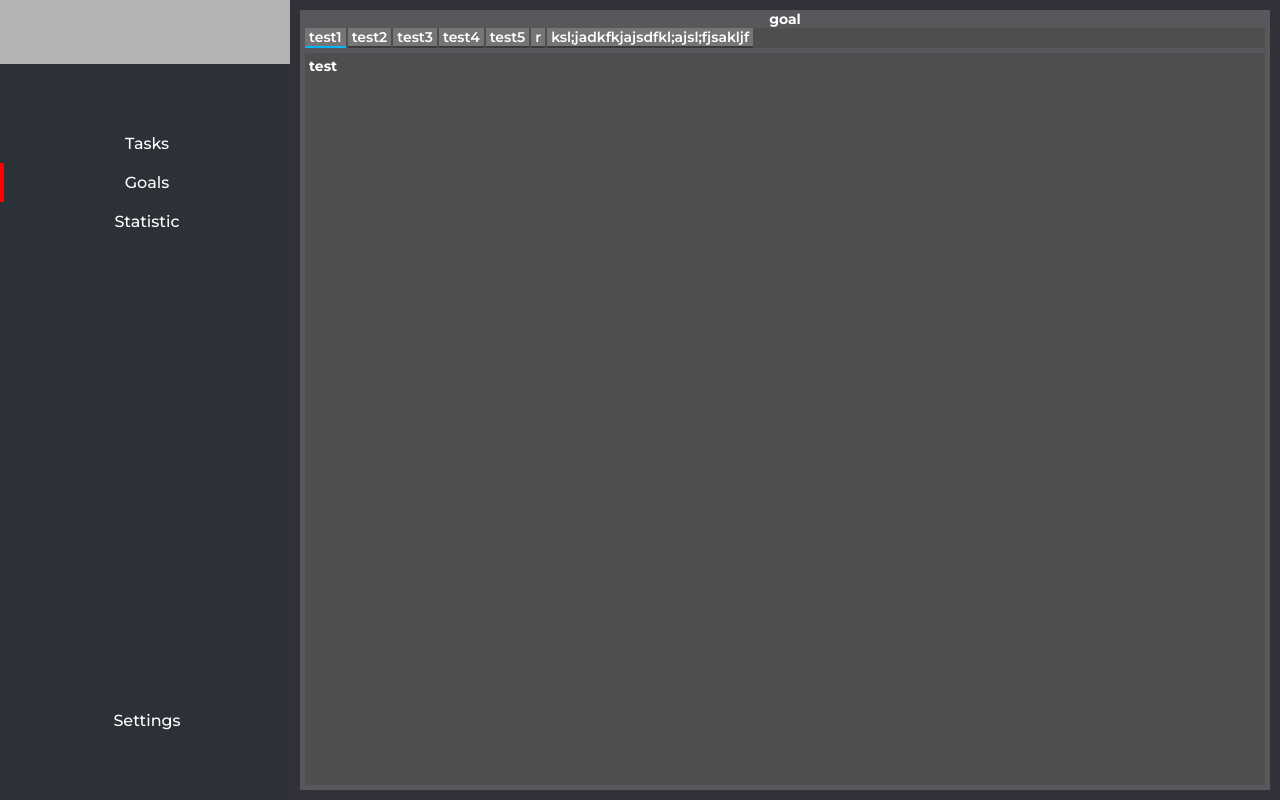
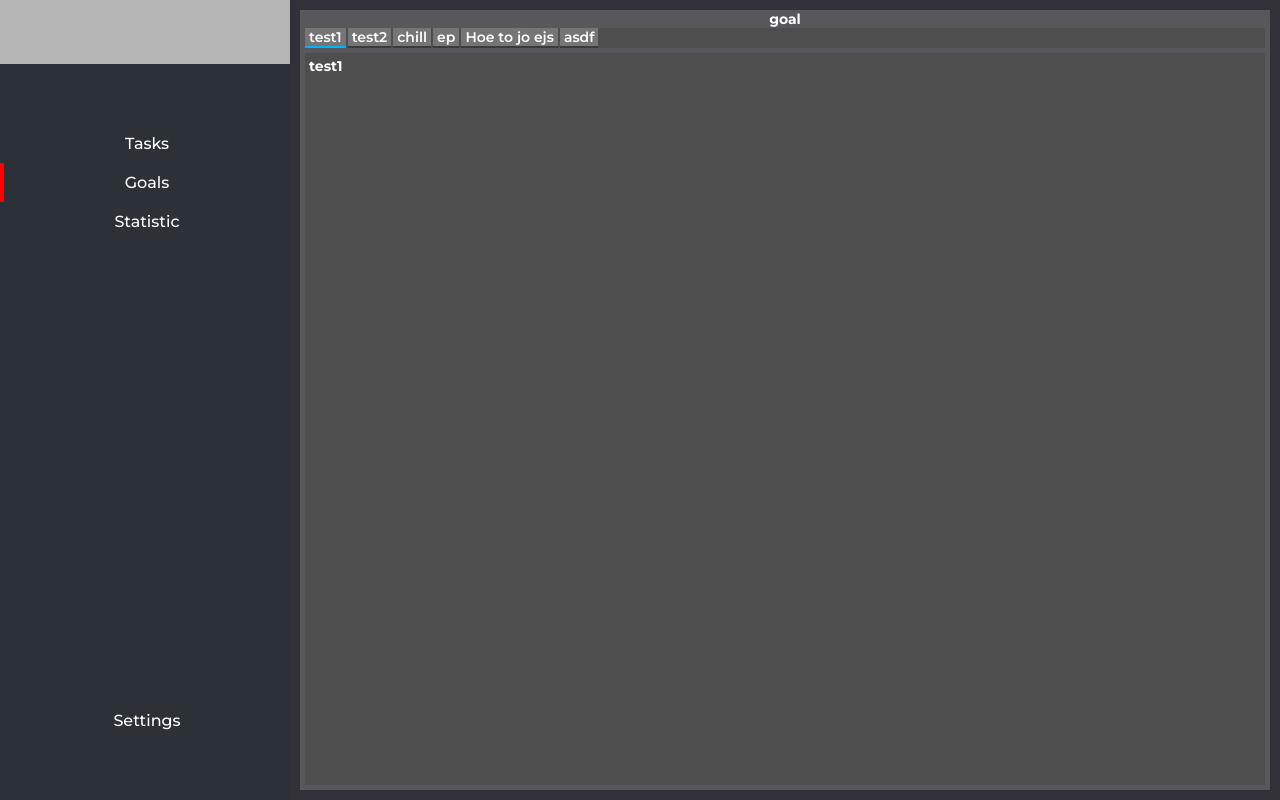
Before and after one commit to par1tet/houtask, a React (Vite) app in the folder houtask-react/: page /goals in a window 1280 px wide. Built offline with nearby package versions, Linux system fonts and the light colour scheme.

Commit message:
change structure of goal add createGoal util

```diff
--- a/houtask-react/src/App.jsx
+++ b/houtask-react/src/App.jsx
@@ -8,9 +8,15 @@ import { StatisticPage } from './pages/StatisticPage.jsx'
 import { TasksPage } from './pages/TasksPage.jsx'
 import { pagesList } from './utils/constData.js'
 import { rootStore } from "./store/rootStore.js"
+import { createGoal } from "./utils/createGoal.js"
 
 const myRootStore = new rootStore([
-    'test1','test2','test3','test4','test5','r','ksl;jadkfkjajsdfkl;ajsl;fjsakljf'
+	createGoal('test1', 'teste'),
+	createGoal('test2', 'tessdf'),
+	createGoal('chill', 'qweqwe'),
+	createGoal('ep', 'lorem'),
+	createGoal('Hoe to jo ejs', 'hi'),
+	createGoal('asdf', '123321'),
 ])
 export const rootStoreContext = createContext();
 
--- a/houtask-react/src/components/ListBar/ListBar.jsx
+++ b/houtask-react/src/components/ListBar/ListBar.jsx
@@ -1,13 +1,9 @@
 import React, { useEffect, useRef } from "react"
 import cl from "./ListBar.module.css"
 import { ListBarItem } from "./ListBarItem.jsx"
-import { useStore } from "./../../hooks/useStore.js"
-import { observer } from "mobx-react-lite";
-import { toJS } from "mobx";
 
-export const ListBar = observer(({ className }) => {
+export const ListBar = ({ className, listItems, activeItem }) => {
     const currentObj = useRef()
-    const rootStore = useStore()
 
     useEffect(() => {
         if (className !== undefined){
@@ -18,14 +14,14 @@ export const ListBar = observer(({ className }) => {
     }, [])
 
     return (<div className={cl.ListBar} ref={currentObj}>
-        {toJS(rootStore.goals.goals).map((item, id) =>
+        {listItems.map((item, id) =>
             <ListBarItem
                 key={item}
                 name={item}
-                active={id === toJS(rootStore.goals.activeGoal)}
+                active={id === activeItem}
                 id={id}
             >
             </ListBarItem>
         )}
     </div>)
-})
+}
--- a/houtask-react/src/components/NewTask.jsx
+++ b/houtask-react/src/components/NewTask.jsx
@@ -27,7 +27,7 @@ export const NewTask = (props) => {
                 <div className="contentbar__new-content-section">
                     <ChoiceElement title="Choice goal" options={toJS(
                         rootStore.goals.goals
-                    )}></ChoiceElement>
+                    ).map(goal => goal.name)}></ChoiceElement>
                 </div>
                 <div className="contentbar__new-content-desc">
                     <TextArea title={"Add description"} cols="36" rows="10"></TextArea>
--- a/houtask-react/src/pages/GoalsPage.jsx
+++ b/houtask-react/src/pages/GoalsPage.jsx
@@ -2,17 +2,23 @@ import React from "react"
 import { ContentBar } from "./../components/UI/ContentBar.jsx"
 import { ListBar } from "../components/ListBar/ListBar.jsx"
 import { GoalDashBoard } from "../components/GoalDashBoard.jsx"
+import { useStore } from './../hooks/useStore.js'
+import { toJS } from 'mobx'
+import { observer } from "mobx-react-lite";
 
-export const GoalsPage = (props) => {
-
+export const GoalsPage = observer((props) => {
+    const rootStore = useStore()
 
     return (<div className="goalspage">
         <div className="contentbar">
             <ContentBar className="contentbar__goals">
                 <span>goal</span>
-                <ListBar></ListBar>
-                <GoalDashBoard goal='test'></GoalDashBoard>
+                <ListBar
+                    listItems={toJS(rootStore.goals.goals).map(goal => goal.name)}
+                    activeItem={toJS(rootStore.goals.activeGoal)}
+                ></ListBar>
+                <GoalDashBoard goal={toJS(rootStore.goals.goals[rootStore.goals.activeGoal]).name}></GoalDashBoard>
             </ContentBar>
         </div>
     </div>)
-}
+})
--- a/houtask-react/src/store/goalsStore.js
+++ b/houtask-react/src/store/goalsStore.js
@@ -4,9 +4,8 @@ export class goalsStore {
     goals = [];
     activeGoal = 0;
 
-    constructor(goals){
+    constructor(){
         makeAutoObservable(this)
-        this.goals = goals
     }
 
     addGoal(name){
--- /dev/null
+++ b/houtask-react/src/utils/createGoal.js
@@ -0,0 +1,3 @@
+export function createGoal(name, desc){
+    return {"name":name, "desc":desc}
+}
```
